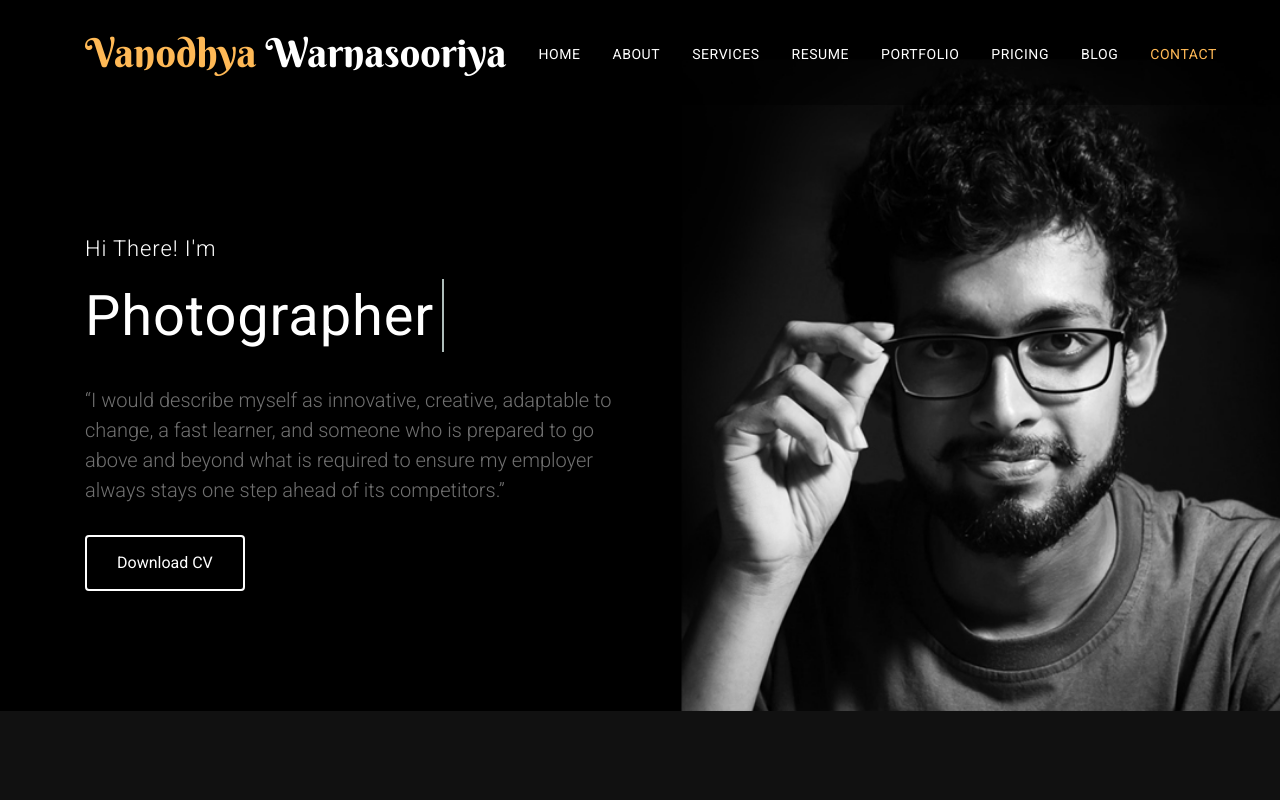
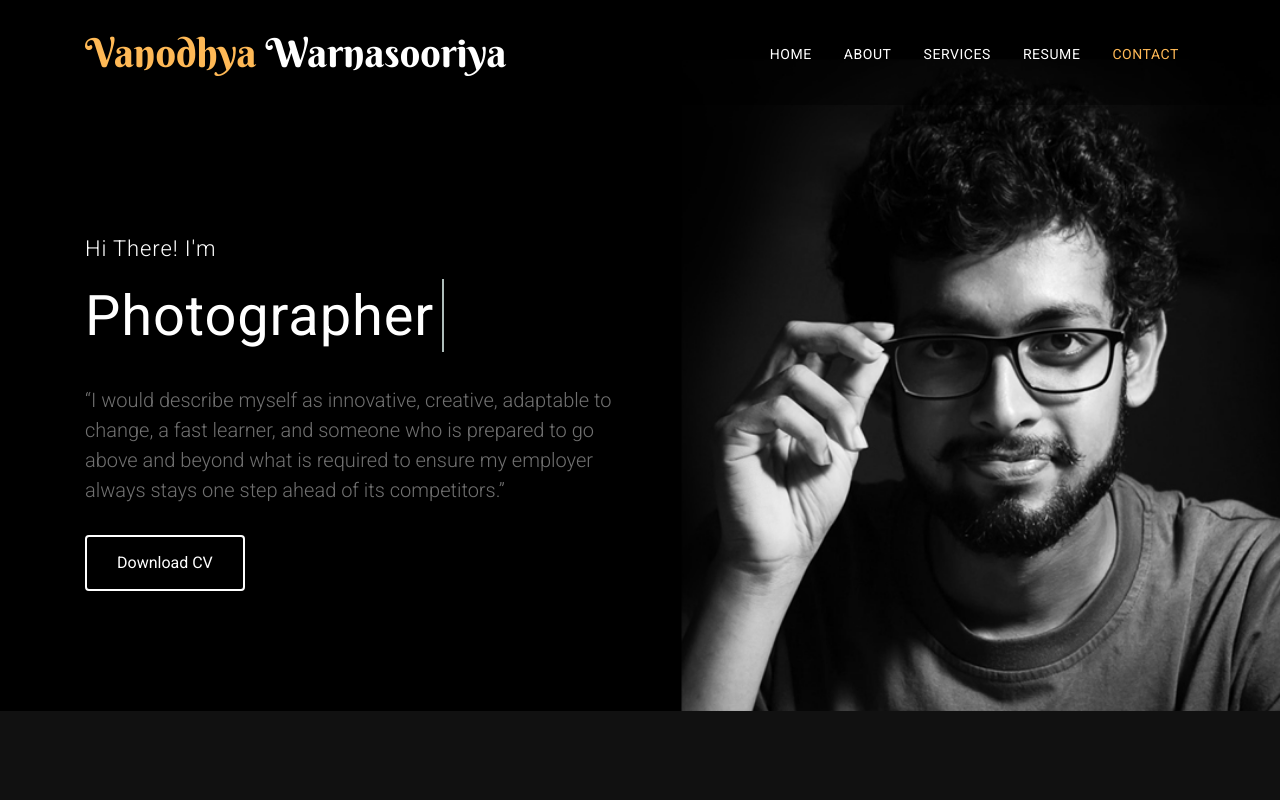
Before and after one commit to vanowarna/portfolio, a plain HTML site: page index.html in a window 1280 px wide. Shown: the top 800 px of the page. Drawn offline with Linux system fonts and the light colour scheme.

Commit message:
Update index.html

```diff
--- a/index.html
+++ b/index.html
@@ -64,9 +64,9 @@
 					<li class="nav-item"><a class="nav-link" href="#about">About</a></li>
 					<li class="nav-item"><a class="nav-link" href="#services">Services</a></li>
 					<li class="nav-item"><a class="nav-link" href="#resume">Resume</a></li>
-					<li class="nav-item"><a class="nav-link" href="#portfolio">Portfolio</a></li>
-					<li class="nav-item"><a class="nav-link" href="#pricing">Pricing</a></li>
-					<li class="nav-item"><a class="nav-link" href="#blog">Blog</a></li>
+<!-- 					<li class="nav-item"><a class="nav-link" href="#portfolio">Portfolio</a></li> -->
+<!-- 					<li class="nav-item"><a class="nav-link" href="#pricing">Pricing</a></li> -->
+<!-- 					<li class="nav-item"><a class="nav-link" href="#blog">Blog</a></li> -->
 					<li class="nav-item"><a class="nav-link" href="#contact">Contact</a></li>
 				</ul>
 				<!-- Navigation Ends -->
```
